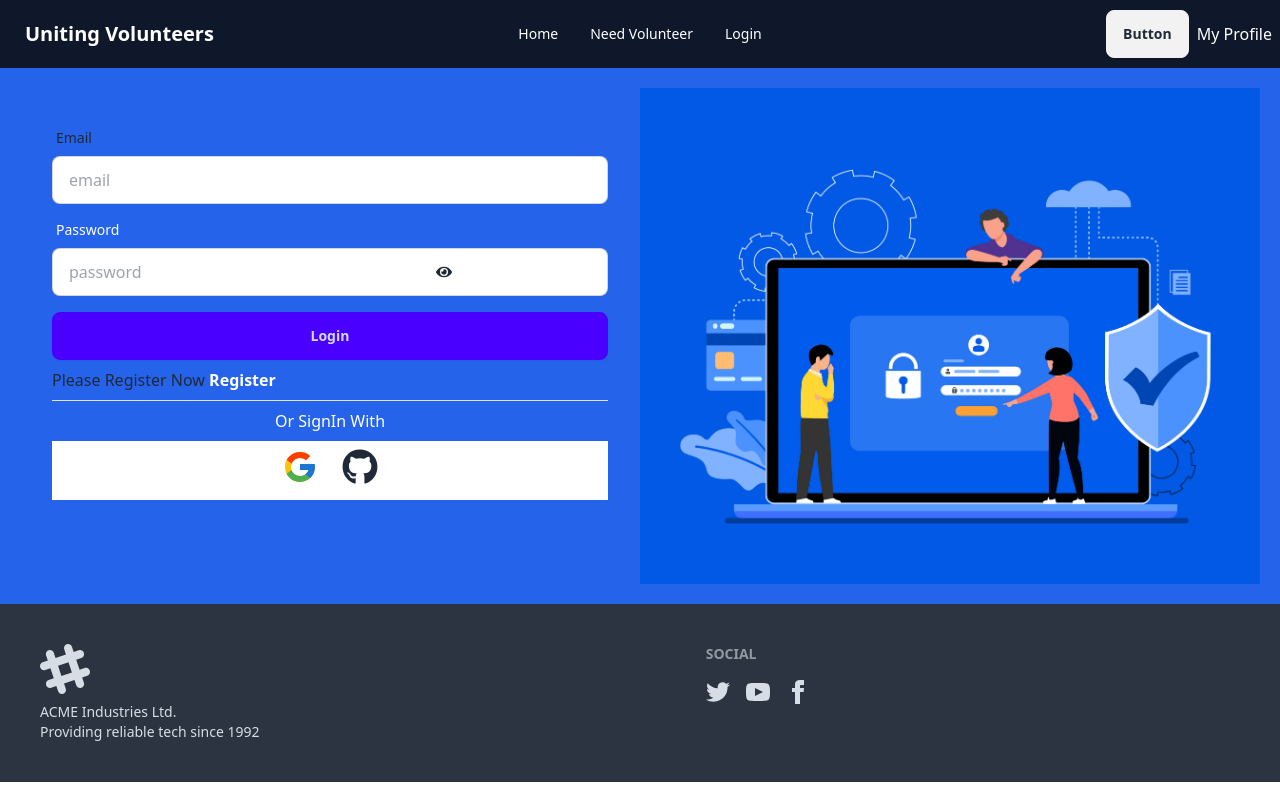
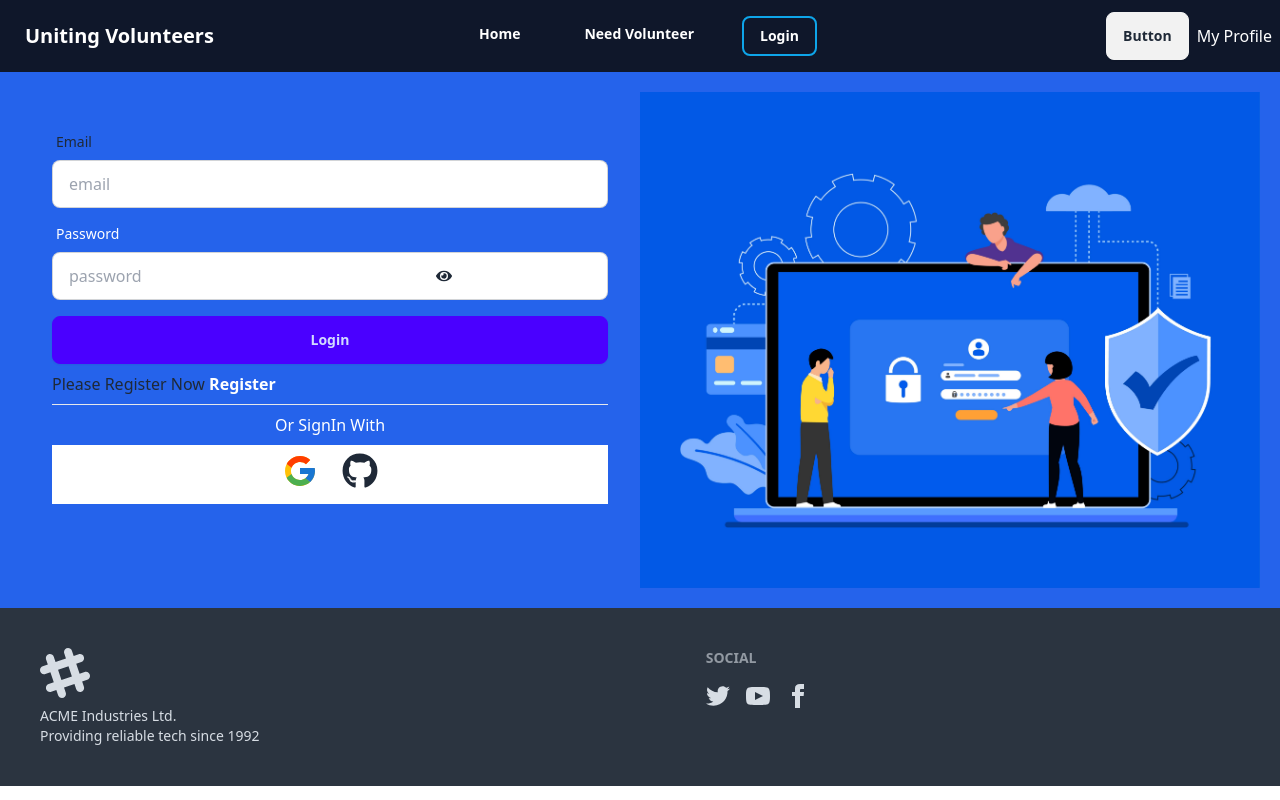
Before and after one commit to Abusayem99133/uniting-volunteers-client-site, a React (Vite) app: page /login in a window 1280 px wide. Built offline with nearby package versions, Linux system fonts and the light colour scheme; no server answers.

Commit message:
gitHub login work done

```diff
--- a/src/Pages/Login/Login.jsx
+++ b/src/Pages/Login/Login.jsx
@@ -93,7 +93,7 @@ const Login = () => {
                 </button>
               </span>
               <span>
-                <button onClick={() => handleLogin(gitHubLogin)}>
+                <button onClick={() => handleSocialLogIn(gitHubLogin)}>
                   <FaGithub />
                 </button>
               </span>
--- a/src/Shared/NavBar/Navbar.jsx
+++ b/src/Shared/NavBar/Navbar.jsx
@@ -1,4 +1,4 @@
-import { Link } from "react-router-dom";
+import { Link, NavLink } from "react-router-dom";
 
 const Navbar = () => {
   const navItems = (
@@ -44,8 +44,55 @@ const Navbar = () => {
           </div>
           <a className="btn btn-ghost text-xl text-white">Uniting Volunteers</a>
         </div>
-        <div className="navbar-center hidden lg:flex">
-          <ul className="menu menu-horizontal px-1 text-white">{navItems}</ul>
+        {/* <div className="navbar-center hidden lg:flex">
+          <ul
+            className="menu menu-horizontal
+          px-1 text-white"
+          >
+            {navItems}
+          </ul>
+        </div> */}
+        <div className="navbar-center hidden  lg:flex">
+          <ul className="menu space-x-8 menu-horizontal px-1">
+            <li>
+              <NavLink
+                to="/"
+                className={({ isActive }) =>
+                  isActive
+                    ? "text-white-600 border-2 border-sky-500 hover:bg-sky-500 font-bold"
+                    : "font-bold text-white"
+                }
+              >
+                Home
+              </NavLink>
+            </li>
+
+            <li>
+              <NavLink
+                to="/volunteer"
+                className={({ isActive }) =>
+                  isActive
+                    ? " border-2 border-sky-500 hover:bg-sky-500 font-bold text-white"
+                    : "font-bold text-white"
+                }
+              >
+                Need Volunteer
+              </NavLink>
+            </li>
+
+            <li>
+              <NavLink
+                to="/login"
+                className={({ isActive }) =>
+                  isActive
+                    ? "  border-2 border-sky-500 hover:bg-sky-500 font-bold text-white "
+                    : "font-bold text-white"
+                }
+              >
+                Login
+              </NavLink>
+            </li>
+          </ul>
         </div>
         <div className="navbar-end">
           <a className="btn">Button</a>
```
